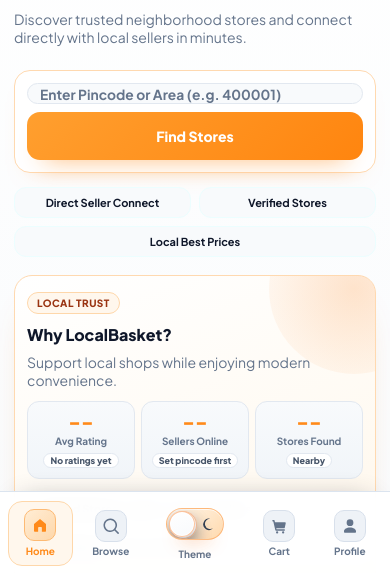
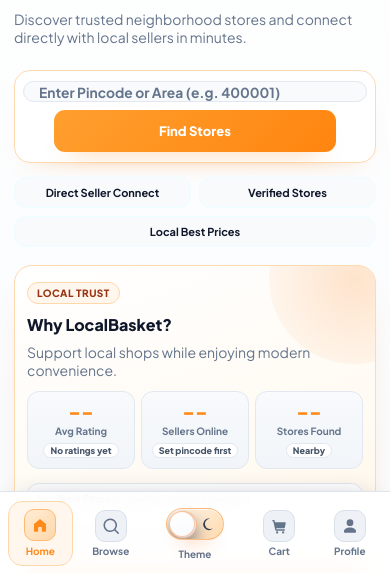
Before and after one commit to localbasket23/localbasket, a plain HTML site: page frontend/welcome/customer/index.html in a window 390 px wide. Shown: the part 266-839 px from the top of the page. Drawn offline with nearby package versions, Linux system fonts and the light colour scheme; no server answers.

```diff
--- a/frontend/welcome/customer/index.html
+++ b/frontend/welcome/customer/index.html
@@ -2009,7 +2009,7 @@
     display: flex;
     flex-direction: column;
     gap: 10px;
-    padding: 14px;
+    padding: 10px 8px;
     max-width: 100%;
     background: #ffffff;
     border: 1px solid #ffd9b0;
@@ -2019,10 +2019,10 @@
 
   .search-wrapper input {
     width: 100%;
-    height: 52px;
+    height: 50px;
     border: 1.5px solid #e2e8f0;
     border-radius: 12px;
-    padding: 0 14px;
+    padding: 0 16px;
     background: #f8fafc;
     font-size: 16px;
     font-weight: 700;
@@ -2041,10 +2041,11 @@
   }
 
   .btn-find {
-    width: 100%;
-    height: 50px;
-    border-radius: 14px;
-    font-size: 15px;
+    width: 84%;
+    margin: 0 auto;
+    height: 44px;
+    border-radius: 12px;
+    font-size: 14px;
     font-weight: 900;
     letter-spacing: 0;
     background: linear-gradient(135deg, #ff9f2f, #ff850f);
@@ -2252,19 +2253,21 @@
   }
 
   .search-wrapper {
-    padding: 12px;
+    padding: 10px 8px;
     border-radius: 16px;
     gap: 8px;
   }
   .search-wrapper input {
-    height: 48px;
+    height: 46px;
     font-size: 15px;
-    padding: 0 12px;
+    padding: 0 15px;
   }
   .btn-find {
-    height: 48px;
-    border-radius: 13px;
-    font-size: 14px;
+    width: 82%;
+    margin: 0 auto;
+    height: 42px;
+    border-radius: 11px;
+    font-size: 13px;
     font-weight: 900;
   }
 
```
